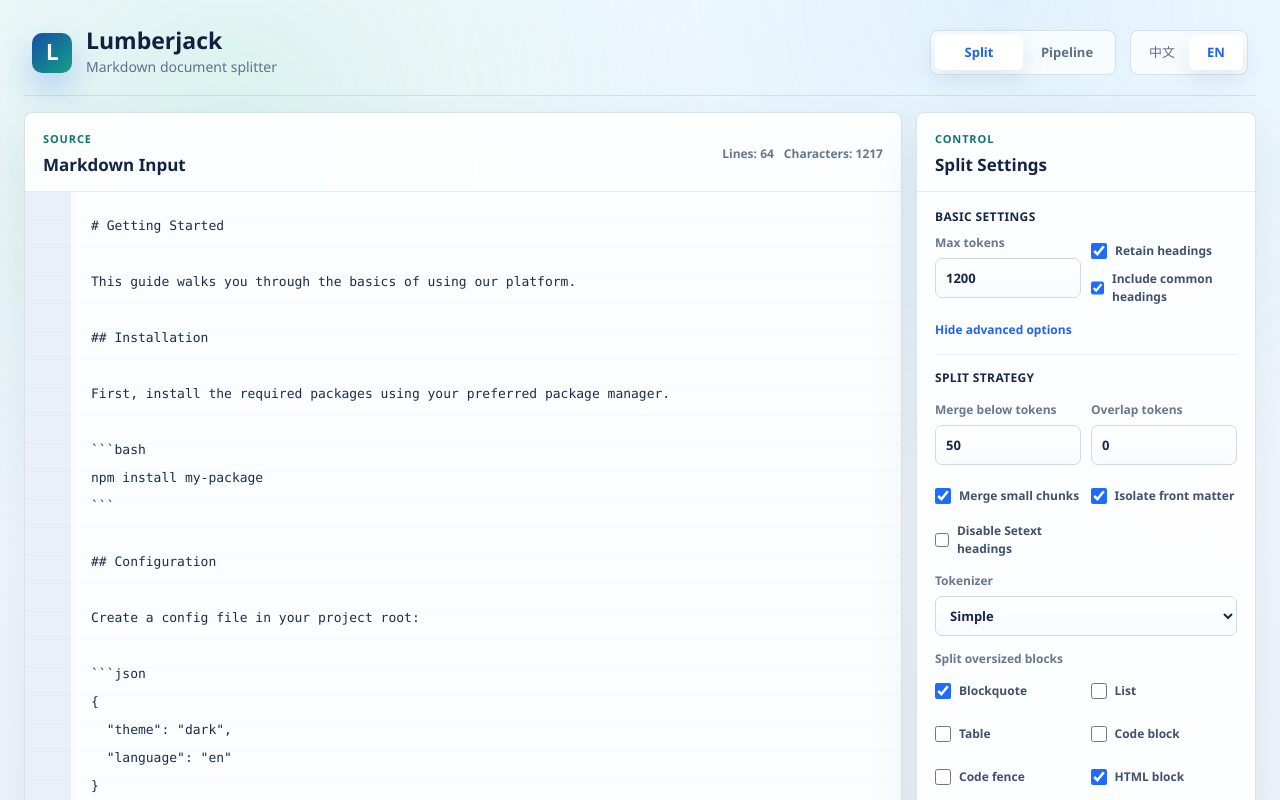
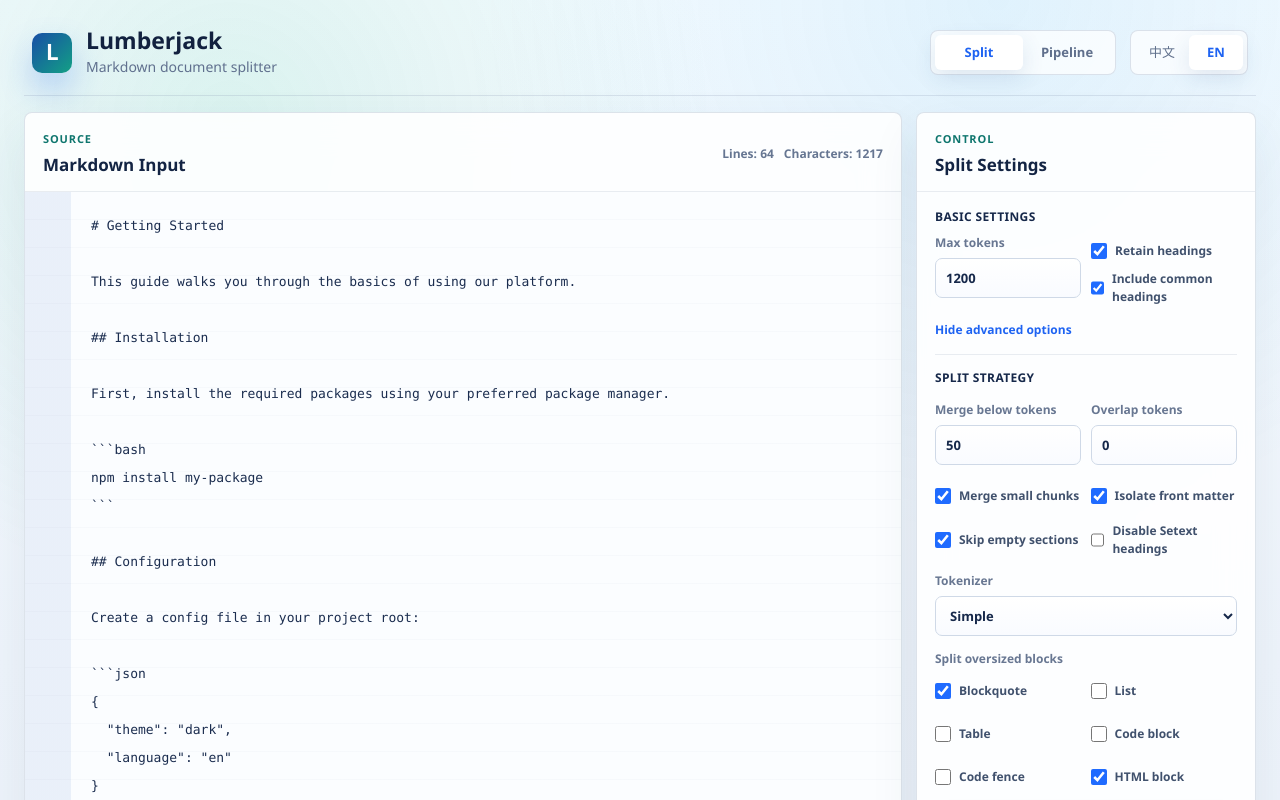
Before and after one commit to ouyangfeng2022/lumberjack, a React (Vite) app in the folder lumberjack_webui/: page / in a window 1280 px wide. Shown: the top 800 px of the page. Built offline with nearby package versions, Linux system fonts and the light colour scheme.

Commit message:
feat(webui): add skip_empty_sections option to web UI
Add checkbox for skip_empty_sections in SplitOptions component, wire it
through API calls and i18n locales (en/zh).

```diff
--- a/lumberjack_webui/src/App.tsx
+++ b/lumberjack_webui/src/App.tsx
@@ -19,6 +19,7 @@ const DEFAULT_OPTIONS: Options = {
   include_common_headings: true,
   merge_small_chunks: true,
   isolate_front_matter: true,
+  skip_empty_sections: true,
   split_oversized_blocks: 'paragraph,blockquote,html_block',
   disable_lheading: false,
   tokenizer: 'simple',
--- a/lumberjack_webui/src/api/pipeline.ts
+++ b/lumberjack_webui/src/api/pipeline.ts
@@ -21,6 +21,7 @@ export async function fetchPipeline(
   formData.append('include_common_headings', String(options.include_common_headings));
   formData.append('merge_small_chunks', String(options.merge_small_chunks));
   formData.append('isolate_front_matter', String(options.isolate_front_matter));
+  formData.append('skip_empty_sections', String(options.skip_empty_sections));
   formData.append('disable_lheading', String(options.disable_lheading));
   const blocks = options.split_oversized_blocks
     .split(',')
--- a/lumberjack_webui/src/api/split.ts
+++ b/lumberjack_webui/src/api/split.ts
@@ -20,6 +20,7 @@ export async function splitMarkdown(
   formData.append('include_common_headings', String(options.include_common_headings));
   formData.append('merge_small_chunks', String(options.merge_small_chunks));
   formData.append('isolate_front_matter', String(options.isolate_front_matter));
+  formData.append('skip_empty_sections', String(options.skip_empty_sections));
   formData.append('disable_lheading', String(options.disable_lheading));
   const blocks = options.split_oversized_blocks
     .split(',')
--- a/lumberjack_webui/src/components/SplitOptions.tsx
+++ b/lumberjack_webui/src/components/SplitOptions.tsx
@@ -139,6 +139,15 @@ export default function SplitOptions({ options, onChange }: Props) {
             <label className={styles.checkField}>
               <input
                 type="checkbox"
+                checked={options.skip_empty_sections}
+                onChange={(e) => update('skip_empty_sections', e.target.checked)}
+              />
+              <span>{t('opts_skip_empty_sections')}</span>
+            </label>
+
+            <label className={styles.checkField}>
+              <input
+                type="checkbox"
                 checked={options.disable_lheading}
                 onChange={(e) => update('disable_lheading', e.target.checked)}
               />
--- a/lumberjack_webui/src/i18n/locales/en.ts
+++ b/lumberjack_webui/src/i18n/locales/en.ts
@@ -41,6 +41,7 @@ const en = {
   opts_overlap_tokens: 'Overlap tokens',
   opts_merge_small: 'Merge small chunks',
   opts_isolate_front_matter: 'Isolate front matter',
+  opts_skip_empty_sections: 'Skip empty sections',
   opts_disable_lheading: 'Disable Setext headings',
   opts_tokenizer: 'Tokenizer',
   opts_tokenizer_simple: 'Simple',
--- a/lumberjack_webui/src/i18n/locales/zh.ts
+++ b/lumberjack_webui/src/i18n/locales/zh.ts
@@ -41,6 +41,7 @@ const zh = {
   opts_overlap_tokens: '重叠词元数',
   opts_merge_small: '合并小块',
   opts_isolate_front_matter: '独立首页元数据',
+  opts_skip_empty_sections: '跳过空白章节',
   opts_disable_lheading: '禁用 Setext 标题',
   opts_tokenizer: '分词器',
   opts_tokenizer_simple: '简单',
--- a/lumberjack_webui/src/types/chunk.ts
+++ b/lumberjack_webui/src/types/chunk.ts
@@ -25,6 +25,7 @@ export interface SplitOptions {
   include_common_headings: boolean;
   merge_small_chunks: boolean;
   isolate_front_matter: boolean;
+  skip_empty_sections: boolean;
   split_oversized_blocks: string;
   disable_lheading: boolean;
   tokenizer: string;
```
